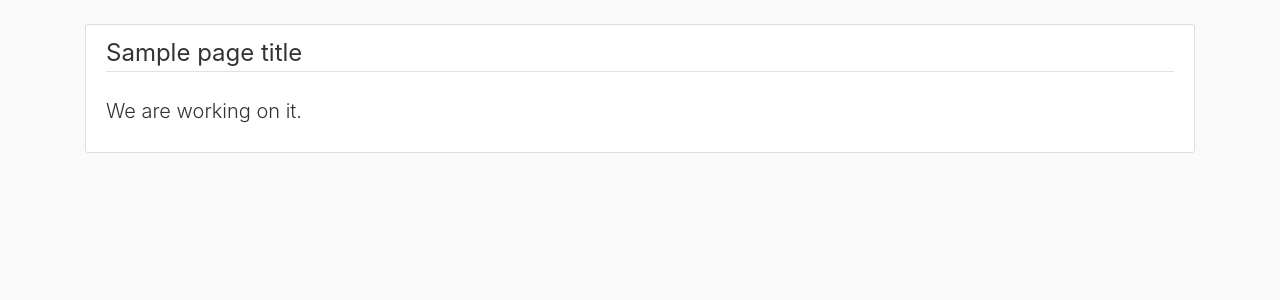
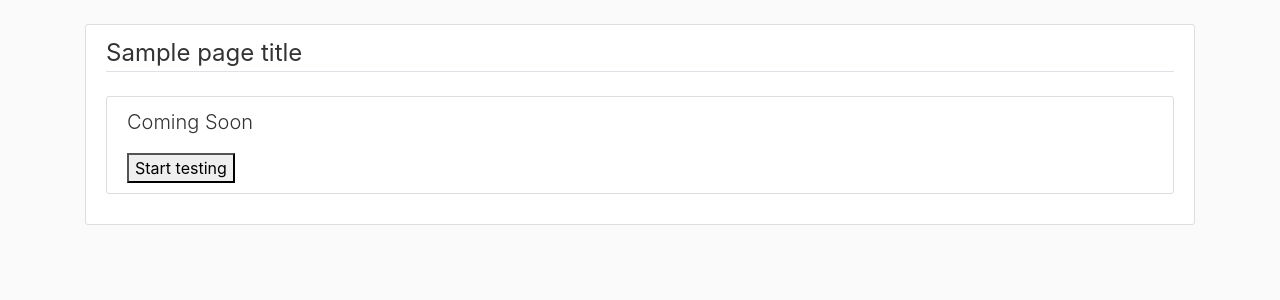
Before and after one commit to uoForms/Admin-CANBeWell, a Django app: template linkchecker/templates/linkchecker/index.html in a window 1280 px wide. Shown: the part 56-356 px from the top of the page. Run offline with Django 3.2, Linux system fonts and the light colour scheme; the template is opened without the code that fills it: most values are stand-ins (such as "Sample title", 1, 10 or a date in 2020); some libraries are stand-ins or nearby versions.

Commit message:
Add files via upload

```diff
--- a/linkchecker/templates/linkchecker/index.html
+++ b/linkchecker/templates/linkchecker/index.html
@@ -1,5 +1,14 @@
-{% extends "analysis/base.html" %}
-{% load static %}
-{% block content %}
-<p class="lead">We are working on it.</p>
+{% extends "analysis/base.html" %} {% load static %} {% block content %}
+
+<body>
+    <div class="content-section">
+        <p class="lead">Coming Soon</p>
+
+
+        <script src="Parse.js" type="text/javascript"></script>
+        <script type="text/javascript" src="http://ajax.aspnetcdn.com/ajax/jQuery/jquery-1.10.0.min.js"></script>
+        <button onclick="readFile();">Start testing</button>
+
+    </div>
+</body>
 {% endblock content %}
```
